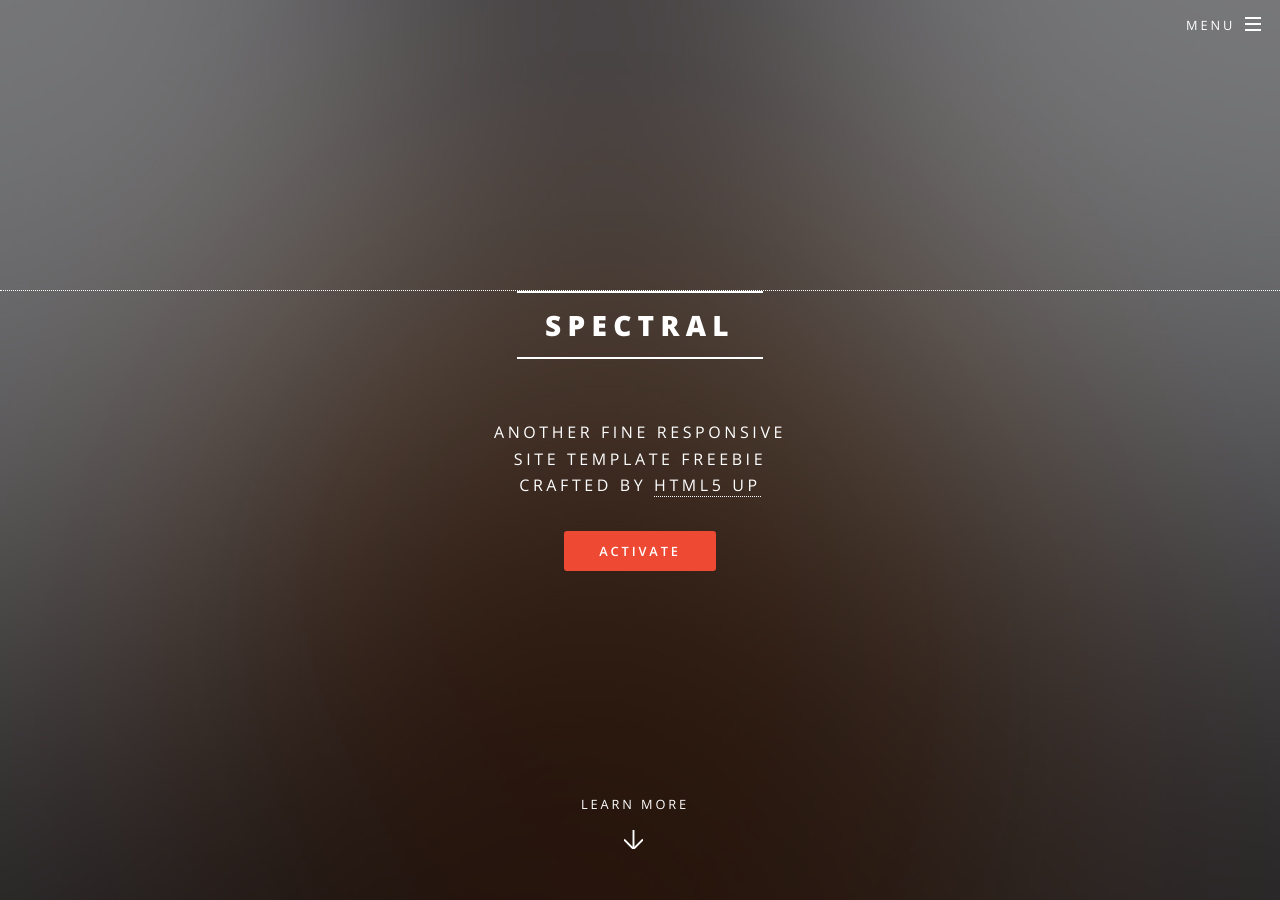
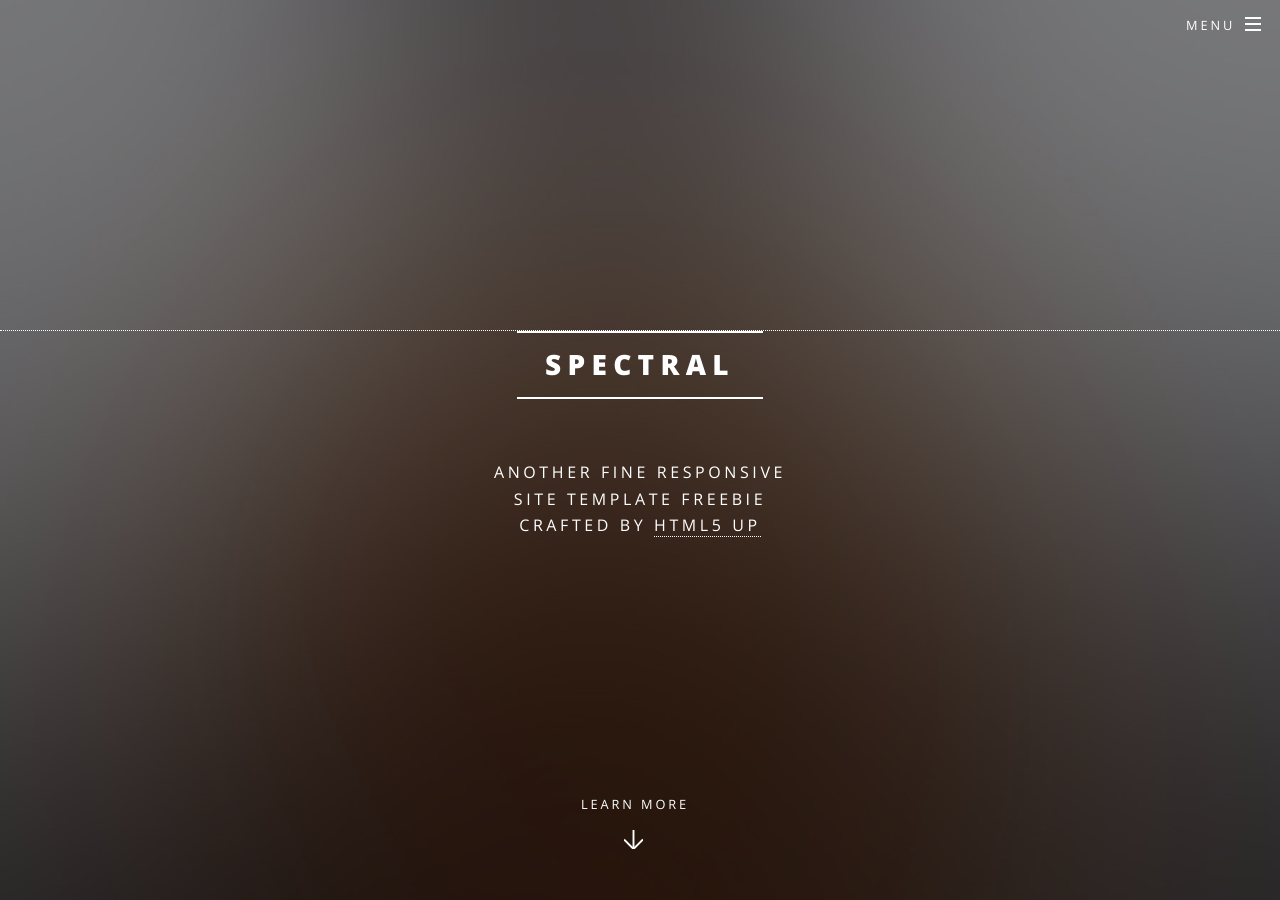
Before and after one commit to AlexRMendoza989/AlexRMendoza989.github.io, a Jekyll site: the page built from index.html, in a window 1280 px wide and 900 px high. Built offline with Jekyll 4.4.1, drawn with Linux system fonts in a browser that asks for light colours.

Commit message:
index modificado

```diff
--- a/index.html
+++ b/index.html
@@ -8,13 +8,9 @@ layout: landing
   <div class="inner">
     <h2>{{ site.title }}</h2>
     <p>{{ site.description | markdownify }}</p>
-    <ul class="actions">
-      <li><a href="#" class="button special">Activate</a></li>
-    </ul>
   </div>
   <a href="#one" class="more scrolly">Learn More</a>
 </section>
-
 
 <!-- One -->
 <section id="one" class="wrapper style1 special">
@@ -254,7 +250,7 @@ layout: landing
       <h2>GRACIAS POR VER MI PAGINA</h2>
     </header>
     <ul class="actions vertical">
-     <li><a href="#top" class="button fit">VOLVER INICIO</a></li>
+     <li><a href="index.html" class="button fit">VOLVER INICIO</a></li>
     </ul>
   </div>
 </section>
```
